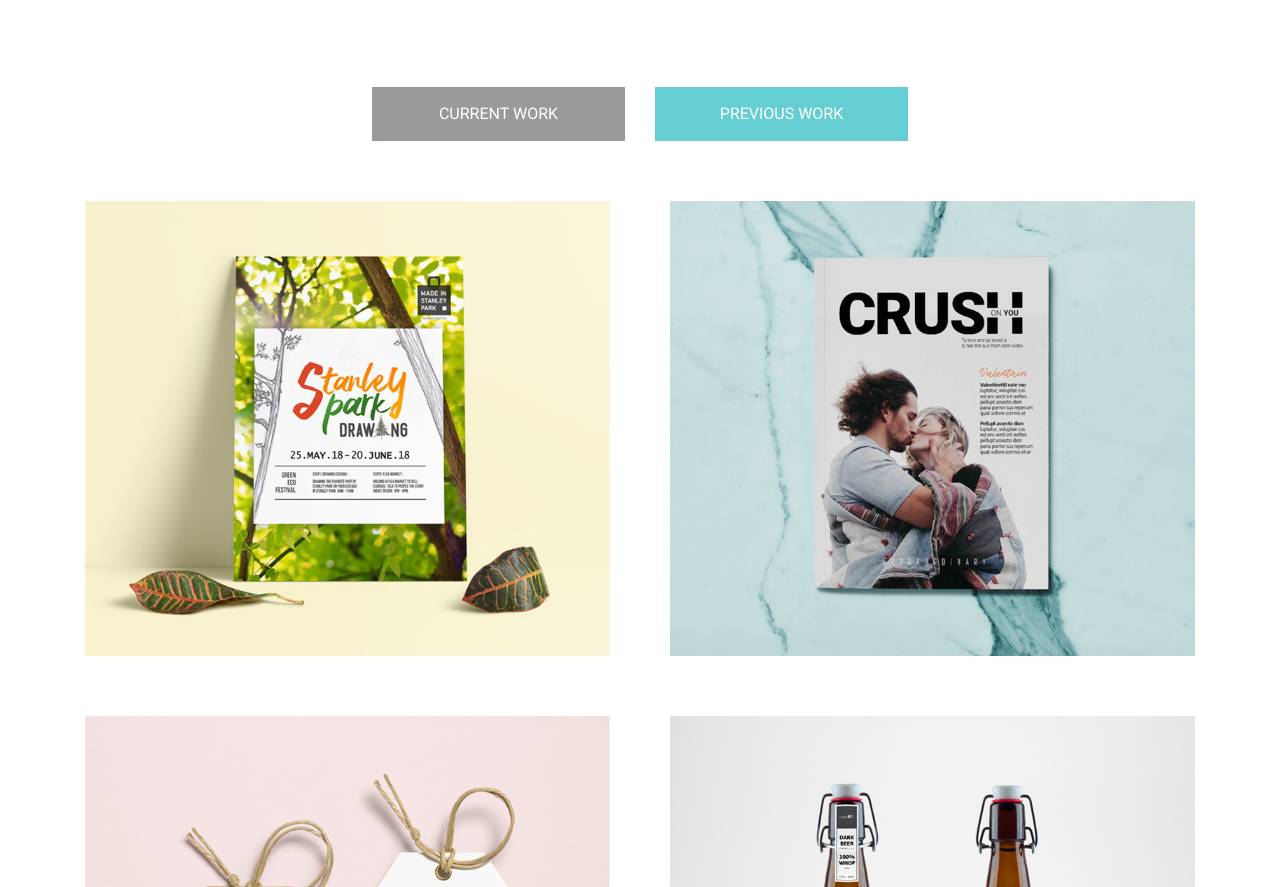
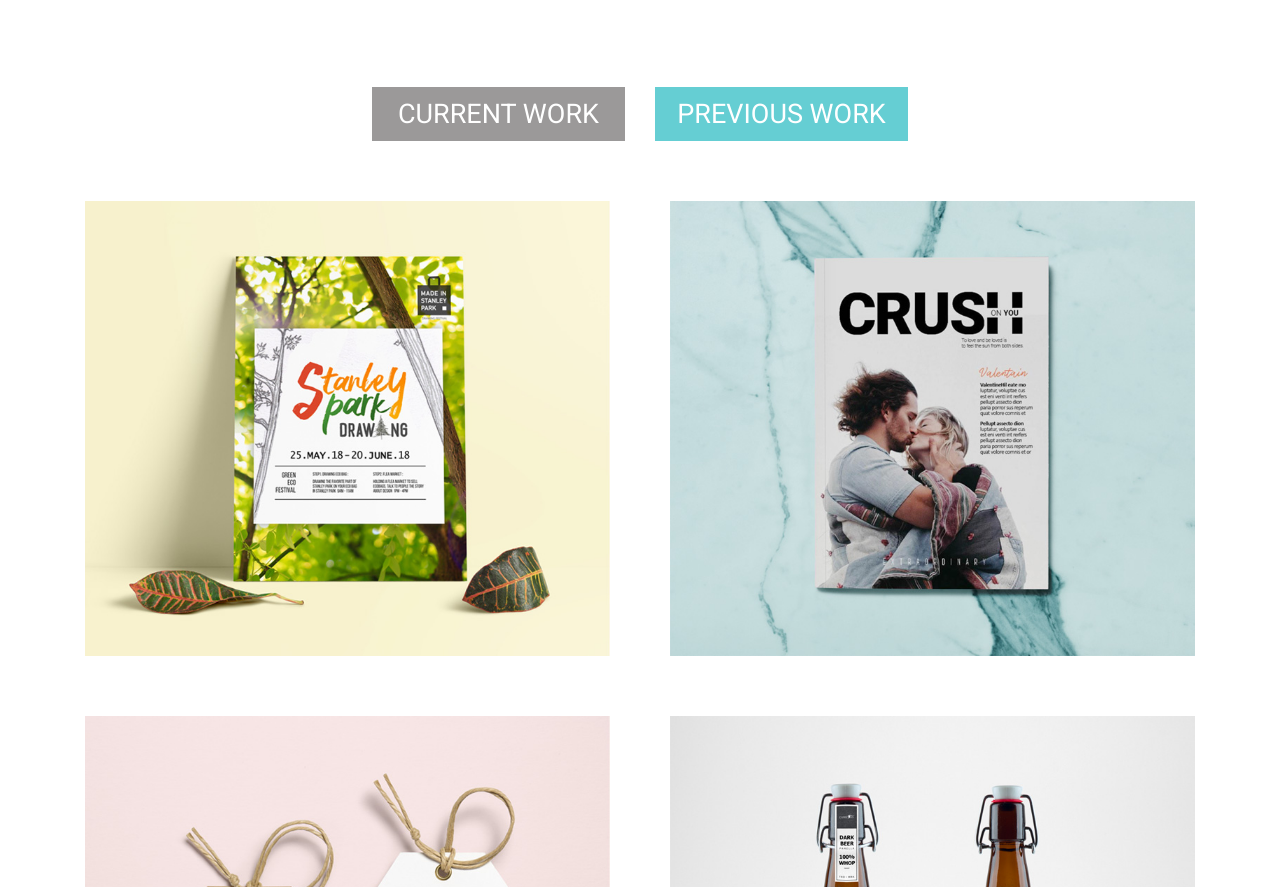
Before and after one commit to anyuri/portfolio-website, a plain HTML site: page index.html in a window 1280 px wide. Shown: the part 958-1845 px from the top of the page. Drawn offline with Linux system fonts and the light colour scheme.

Commit message:
fixing buttons

```diff
--- a/assets/css/main.css
+++ b/assets/css/main.css
@@ -23,7 +23,7 @@ h3{
 	margin-bottom: 25px;
 }
 
-.btn{
+.btn, .btn:hover{
 	background-color: #65ced3;
 	text-transform: uppercase;
 	width: 253px;
@@ -32,6 +32,7 @@ h3{
     line-height: 54px;
     text-align: center;
     text-decoration: none;
+    font-size: 27px;
 	color: #fff;
 }
 .btn.is-active{
```
